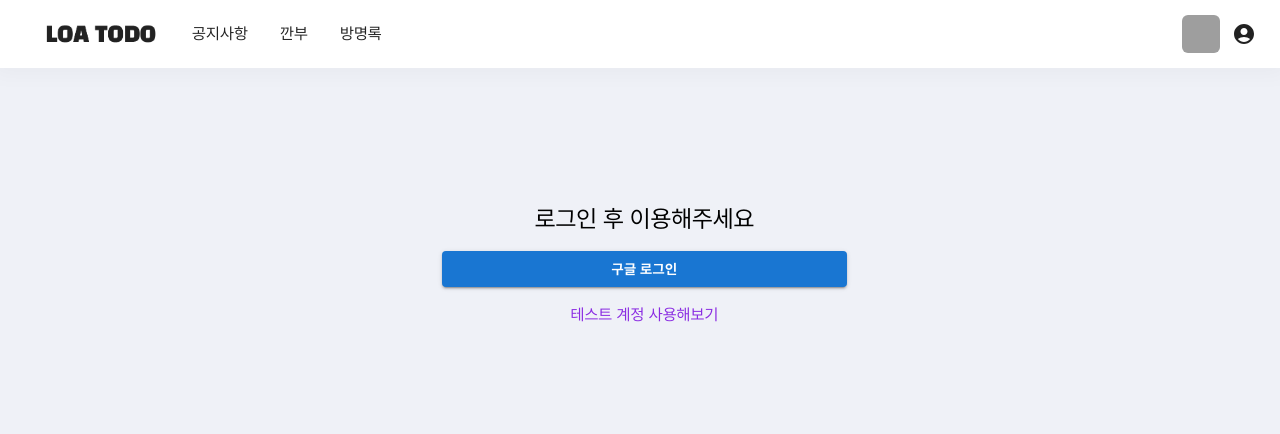
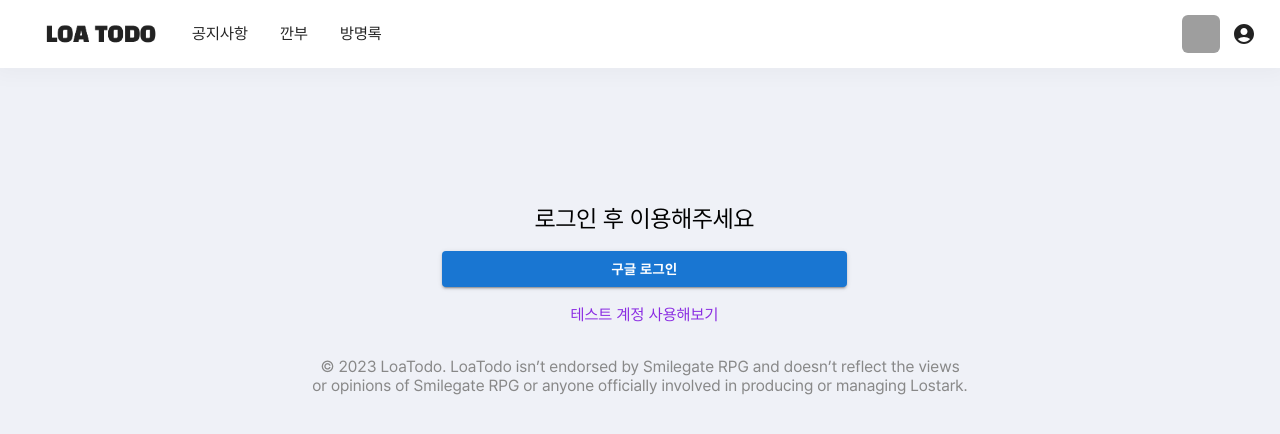
Before and after one commit to minhyeok2487/LostarkTodoFrontend, a React (Create React App) app: page /login in a window 1280 px wide. Shown: the top 434 px of the page. Built offline with nearby package versions, Linux system fonts and the light colour scheme; grey boxes are pictures that could not be loaded.

Commit message:
리팩토링 작업중

```diff
--- a/src/App.css
+++ b/src/App.css
@@ -23,6 +23,13 @@
 html, body {background-color: var(--background);height:100%}
 :root {--background: #eff1f7;--nav-color:#fff;--text-color: rgb(0, 0, 0);--text-done-color: rgb(50, 50, 50);--button-color: #d0e1f9;--content-border: 1px ridge black}
 .wrap {display:flex;align-items:center;flex-direction:column;margin-top:20px;font-size:14px;color:#222;height:100%;}
+footer {
+  text-align: center;
+  margin-top: 30px;
+  margin-bottom: 20px;
+  color: #888;
+}
+
 
 /* 다크모드 */
 .ui-dark {--background: #242424;--nav-color:#414141;--text-color: rgb(255, 255, 255);--text-done-color: rgb(200, 200, 200);--button-color: #4f6580;--content-border: 1px ridge white}
--- a/src/App.jsx
+++ b/src/App.jsx
@@ -45,6 +45,11 @@ const App = () => {
             <Route path='/boards/update/:no' element={<BoardUpdateContainer />} />
           </Routes>
         </BrowserRouter>
+        <footer>
+          <p>© 2023 LoaTodo. LoaTodo isn’t endorsed by Smilegate RPG and doesn’t reflect the views <br />
+          or opinions of Smilegate RPG or anyone officially involved in producing or managing Lostark.
+          </p>
+        </footer>
       </div>
     </>
   );
--- a/src/apis/api.js
+++ b/src/apis/api.js
@@ -1,5 +1,5 @@
-// const API_BASE_URL = "https://api.loatodo.com";
-const API_BASE_URL = "http://localhost:8080";
+const API_BASE_URL = "https://api.loatodo.com";
+// const API_BASE_URL = "http://localhost:8080";
 
 export function call(api, method, request) {
     let headers = new Headers({
--- a/src/components/friends/FriendBasicSpeedDial.jsx
+++ b/src/components/friends/FriendBasicSpeedDial.jsx
@@ -18,8 +18,11 @@ export default function FriendBasicSpeedDial(props) {
         if (name === "캐릭터 정보 업데이트") {
             if(props.friendSetting.setting) {
                 props.setShowLinearProgress(true);
+                const updateContent = {
+                    friendUsername : props.friendUsername
+                };
                 try {
-                    const response = await call("/v2/friend/characterList/"+props.friendUsername, "PATCH", null);
+                    const response = await call("/v2/friends/characterList", "PATCH", updateContent);
                     props.setCharacters(response);
                     props.setShowLinearProgress(false);
                     props.showMessage("정보 업데이트가 완료되었습니다.");
--- a/src/components/friends/FriendsWrap.jsx
+++ b/src/components/friends/FriendsWrap.jsx
@@ -67,7 +67,7 @@ export default function FriendsWrap() {
 
         setTabValue(index);
         setState(friend.areWeFriend);
-        setFriendUsername(friend.username);
+        setFriendUsername(friend.friendUsername);
         setCharacters(friend.characterList);
         setFriendSetting(friend.fromFriendSettings);
     };
@@ -97,7 +97,7 @@ export default function FriendsWrap() {
                     setFriends(response);
                     setTabValue(0);
                     setState(response[0].areWeFriend);
-                    setFriendUsername(response[0].username);
+                    setFriendUsername(response[0].friendUsername);
                     setCharacters(response[0].characterList);
                     setFriendSetting(response[0].fromFriendSettings);
                 }
```
